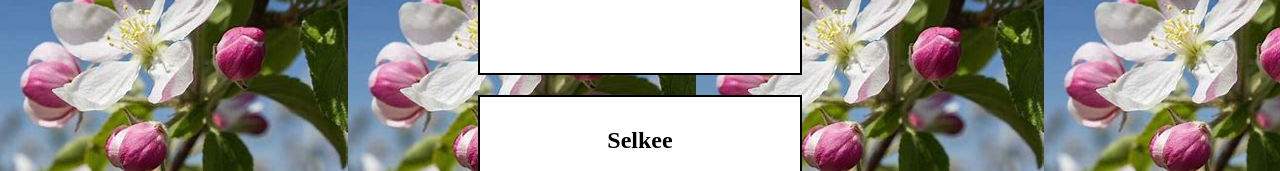
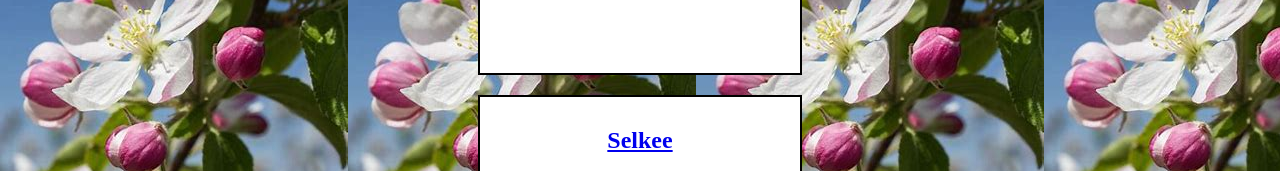
Before and after one commit to Kooranontti/kooranontti.github.io, a plain HTML site: page esiintyjat.html in a window 1280 px wide. Shown: the part 2520-2691 px from the top of the page. Drawn offline with Linux system fonts and the light colour scheme.

Commit message:
Update esiintyjat.html

```diff
--- a/esiintyjat.html
+++ b/esiintyjat.html
@@ -173,7 +173,7 @@
 
         <div class="container">
             <div class="box">
-                <h2>Selkee</h2>
+                <h2><a href="https://open.spotify.com/artist/0UcrsWMnkV3Qw2eu4gH591?si=E2oReWUyTLu4OYjMHiFc4w">Selkee</a></h2>
                 <img src="legolas.jpeg" alt="kuva legolaksesta">
                 <p>Selkee on veljesten (ToniVee & Velmu) perustama rap-kokoonpano, jonka biisit kertovat omasta elämästä, tunteista ja puhuttelevista asioista. Selkee on perustettu 2017 ja toiminut aktiivisen epäaktiivisesti tähän päivään asti. Selvästi Kesässä kuullaan niin vanhaa kuin uuttakin tuotantoa, Selkeen yhteisiä että soolotuotantoa.
  </p>
```
